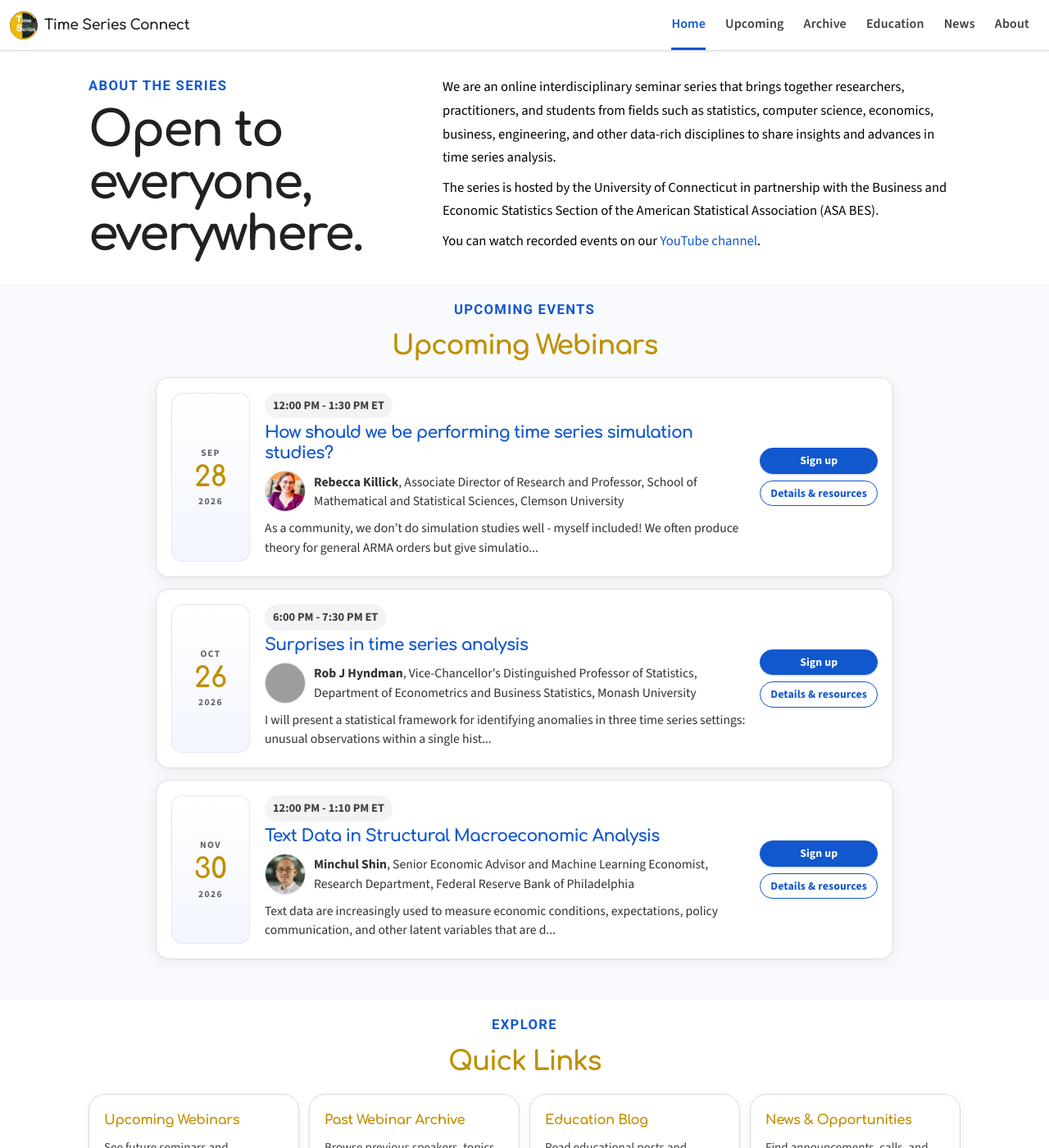
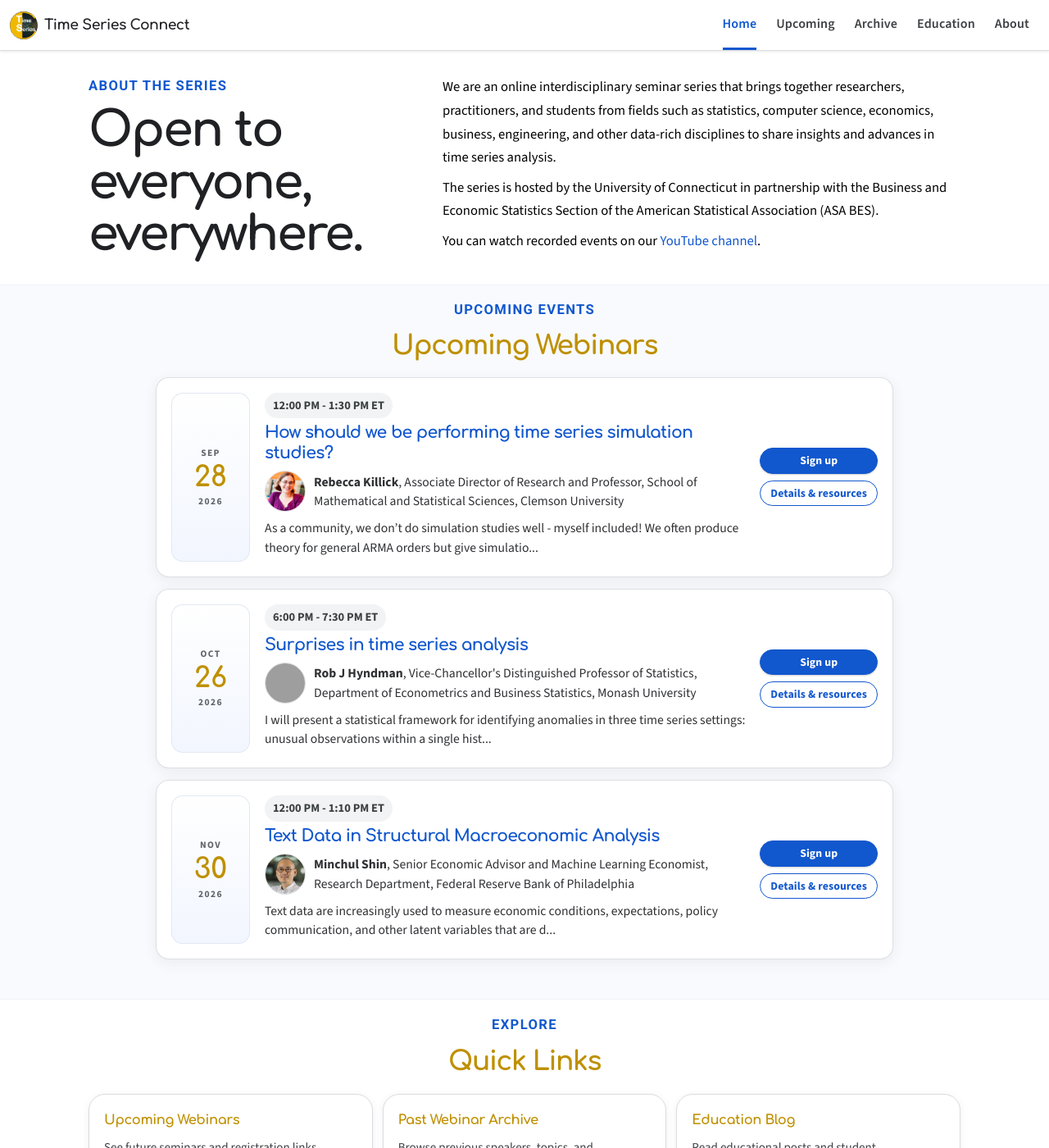
Before and after one commit to yaozheng-stat/time-series-connect, a Jekyll site: the page built from index.md, in a window 1280 px wide and 1400 px high. Shown: the whole window at 82% size. Built offline with Jekyll 4.4.1, drawn with Linux system fonts in a browser that asks for light colours; some of the changed text lies outside the part shown; grey boxes are pictures that could not be loaded.

Commit message:
remove news page

```diff
--- a/_data/navigation.yml
+++ b/_data/navigation.yml
@@ -7,7 +7,5 @@ main:
     url: "/webinars/archive/"
   - title: "Education"
     url: "/education-blog/"
-  - title: "News"
-    url: "/news-opportunities/"
   - title: "About"
     url: "/about-us/"
--- a/assets/css/main.css
+++ b/assets/css/main.css
@@ -130,7 +130,7 @@ p{margin:0 0 12pt}
 .home-about__grid{display:grid;grid-template-columns:minmax(230px,.85fr) minmax(0,1.35fr);gap:48px;align-items:start}
 .home-about h2{text-align:left;color:#202124;font-size:clamp(2rem,3.8vw,3.2rem)}
 .home-quick-links{padding-top:28px}
-.home-link-grid{display:grid;grid-template-columns:repeat(4,minmax(0,1fr));gap:16px}
+.home-link-grid{display:grid;grid-template-columns:repeat(3,minmax(0,1fr));gap:16px}
 .home-link-card{display:flex;flex-direction:column;gap:8px;min-height:150px;padding:22px;border:1px solid var(--line);border-radius:16px;background:#fff;box-shadow:var(--shadow);color:#202124;text-decoration:none}
 .home-link-card:hover{box-shadow:var(--shadow-strong);text-decoration:none;transform:translateY(-1px);transition:.18s ease}
 .home-link-card span{font-family:Comfortaa,Arial,sans-serif;color:var(--gold);font-weight:700;font-size:1.05rem}
--- a/index.md
+++ b/index.md
@@ -64,10 +64,6 @@ title: Home
         <span>Education Blog</span>
         <small>Read educational posts and student contributions.</small>
       </a>
-      <a class="home-link-card" href="{{ '/news-opportunities/' | relative_url }}">
-        <span>News &amp; Opportunities</span>
-        <small>Find announcements, calls, and opportunities.</small>
-      </a>
     </div>
   </div>
 </section>
```
Also changed, not shown: _drafts/news-opportunities.md (renamed from _pages/news-opportunities.md).
